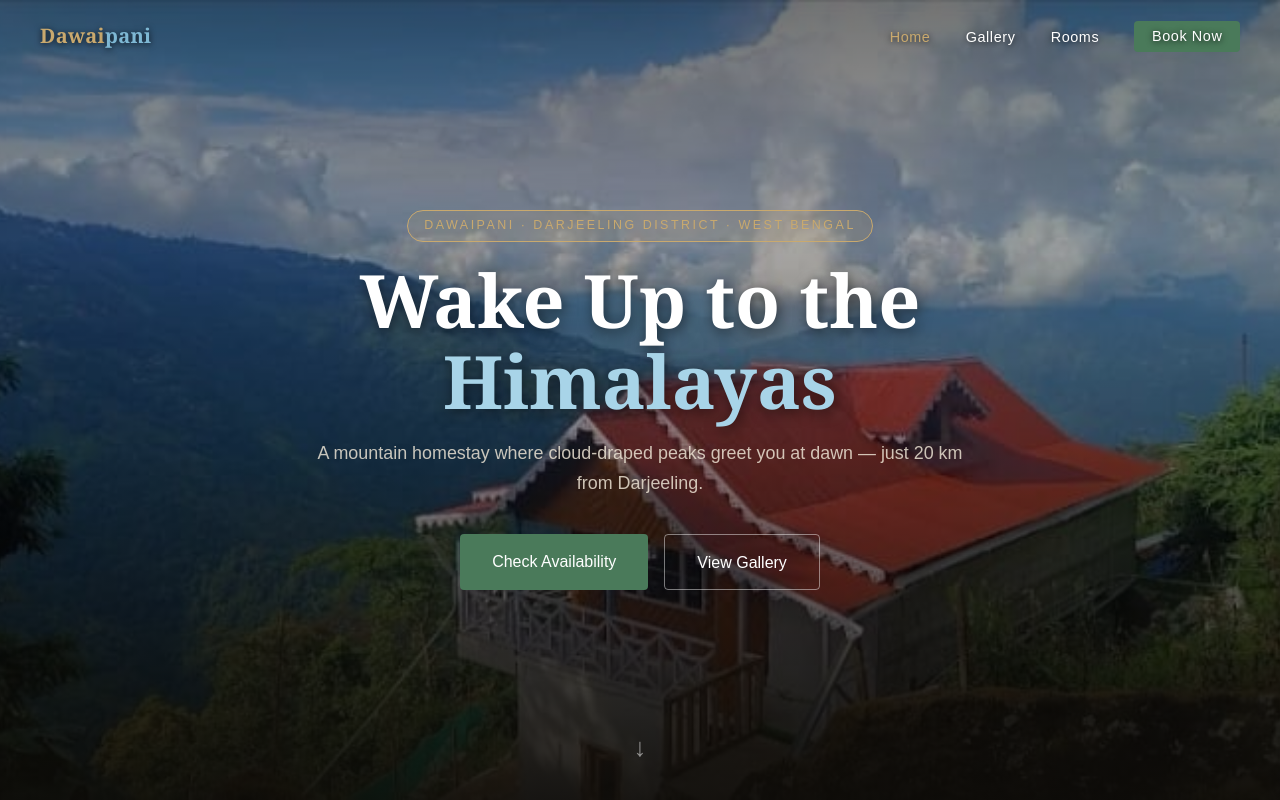
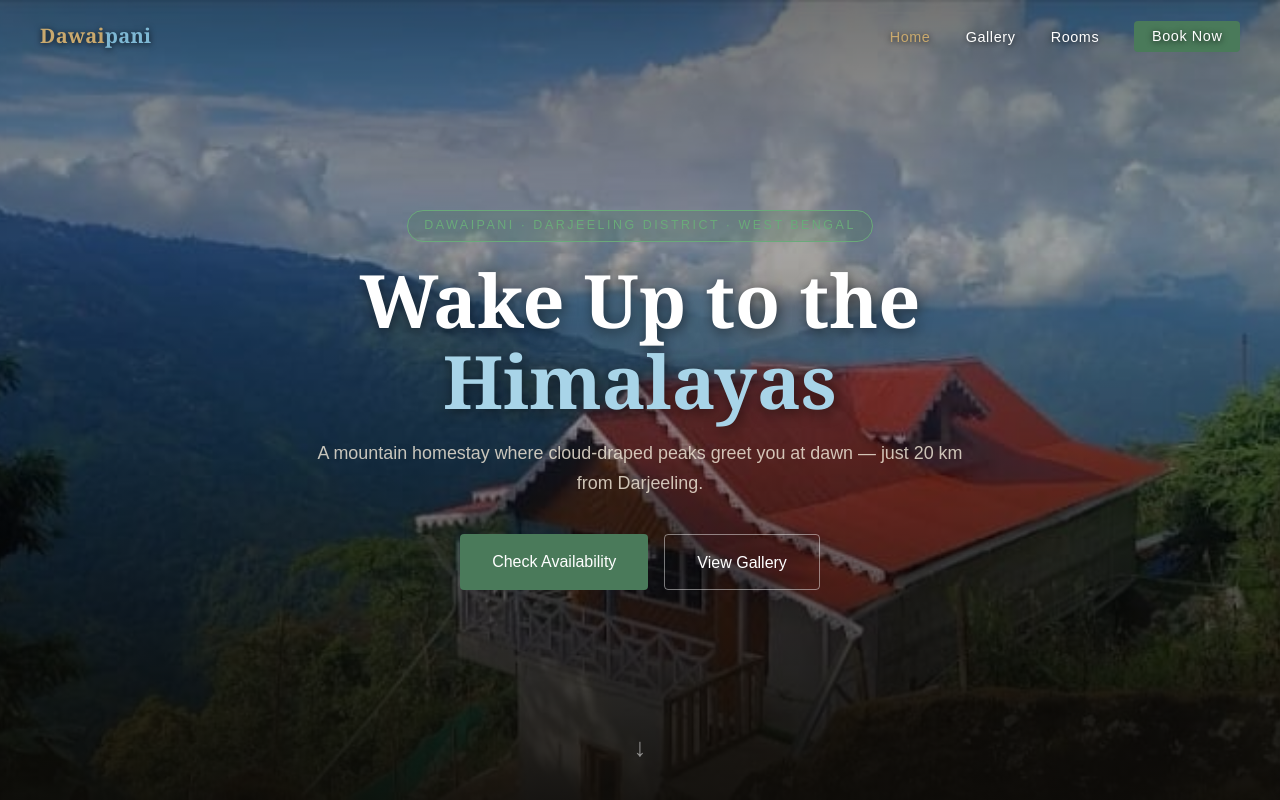
Before and after one commit to Priyanka-Mondal/dawaipani-homestay, a plain HTML site: page index.html in a window 1280 px wide. Shown: the top 800 px of the page. Drawn offline with Linux system fonts and the light colour scheme.

Commit message:
Change hero badge colour to dark green

```diff
--- a/css/style.css
+++ b/css/style.css
@@ -121,9 +121,9 @@ nav.scrolled {
 }
 .hero-badge {
   display: inline-block;
-  background: rgba(201,169,110,0.15);
-  border: 1px solid var(--gold);
-  color: var(--gold);
+  background: rgba(74,122,90,0.25);
+  border: 1px solid var(--green-light);
+  color: var(--green-light);
   padding: 0.3rem 1rem;
   border-radius: 20px;
   font-size: 0.78rem;
```
